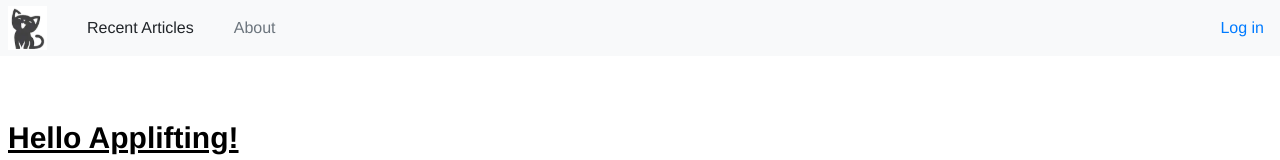
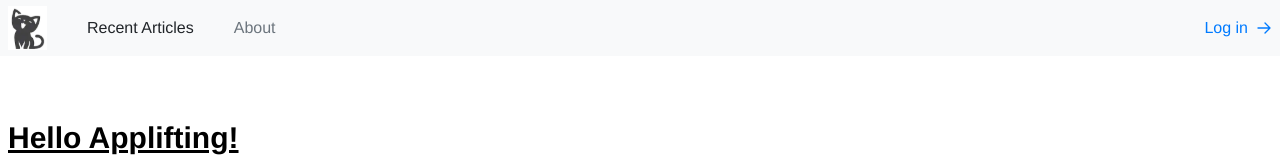
Before and after one commit to mrtnprzk/cat-blog, a Next.js app: page / in a window 1280 px wide. Shown: the top 160 px of the page. Built offline with nearby package versions, Linux system fonts and the light colour scheme.

Commit message:
[UPDATE] header and login icon

```diff
--- a/src/components/Header/Header.tsx
+++ b/src/components/Header/Header.tsx
@@ -1,7 +1,7 @@
 import { FC } from "react";
 
-import HeaderLeft from "./HeaderLeft";
-import HeaderRight from "./HeaderRight";
+import HeaderLeft from "./HeaderLeft/HeaderLeft";
+import HeaderRight from "./HeaderRight/HeaderRight";
 
 const Header: FC = () => {
   return (
--- a/src/components/Header/HeaderLeft.tsx
+++ b/src/components/Header/HeaderLeft/HeaderLeft.tsx
@@ -3,13 +3,13 @@ import { useRouter } from "next/router";
 import Image from "next/image";
 import Link from "next/link";
 
-import { PATHNAME } from "./constants";
+import { PATHNAME } from "../constants";
 
 const HeaderLeft: FC = () => {
   const { pathname } = useRouter();
 
   return (
-    <div className="flex items-center space-x-10">
+    <div className="flex items-center space-x-4 md:space-x-10">
       <Link href={`${PATHNAME.HOMEPAGE}`}>
         <Image src="/logo.svg" alt="logo" width={39} height={44} priority />
       </Link>
--- a/src/components/Header/HeaderRight.tsx
+++ b/src/components/Header/HeaderRight/HeaderRight.tsx
@@ -1,6 +1,6 @@
 import { FC } from "react";
 import Link from "next/link";
-import ArrowRight from "../Icons/ArrowRight";
+import ArrowRight from "../../Icons/ArrowRight";
 
 const HeaderRight: FC = ({}) => {
   const isLoggedIn = false;
@@ -9,10 +9,10 @@ const HeaderRight: FC = ({}) => {
     <>
       {!isLoggedIn ? (
         <div className="flex space-x-2 text-fontBlue">
-          <Link href={"/login"} className="whitespace-nowrap">
-            Log in
-          </Link>
-          <ArrowRight size={4} />
+          <Link href={"/login"}>Log in</Link>
+          <div className="w-4 my-auto">
+            <ArrowRight />
+          </div>
         </div>
       ) : (
         <div>TODO make component when is logged in</div>
--- a/src/components/Icons/ArrowRight.tsx
+++ b/src/components/Icons/ArrowRight.tsx
@@ -1,10 +1,6 @@
 import { FC } from "react";
 
-interface ArrowRightProps {
-  size?: Number;
-}
-
-const ArrowRight: FC<ArrowRightProps> = ({ size = 5 }) => {
+const ArrowRight: FC = () => {
   return (
     <svg
       xmlns="http://www.w3.org/2000/svg"
@@ -12,7 +8,7 @@ const ArrowRight: FC<ArrowRightProps> = ({ size = 5 }) => {
       viewBox="0 0 24 24"
       strokeWidth={2}
       stroke="currentColor"
-      className={`w-${size} h-${size}`}
+      className="w-4 h-4"
     >
       <path
         strokeLinecap="round"
```
